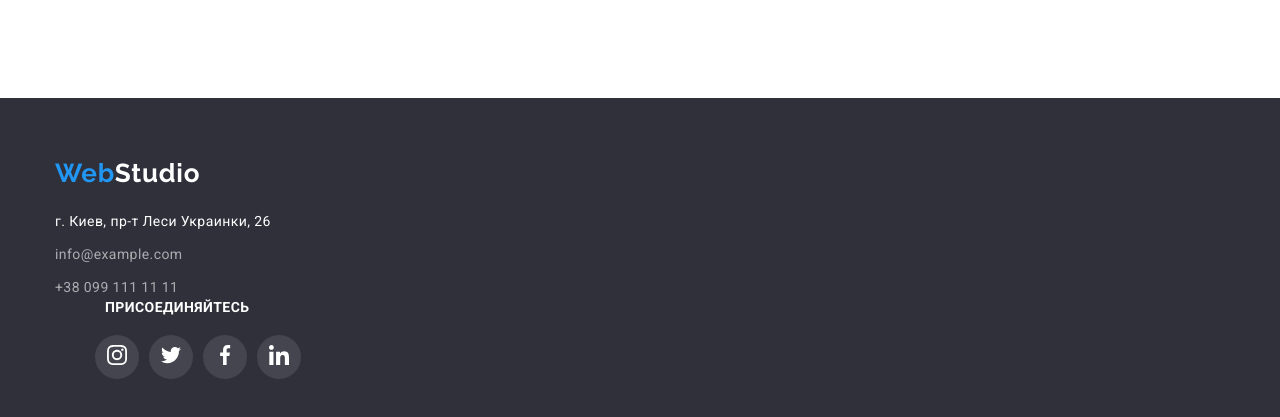
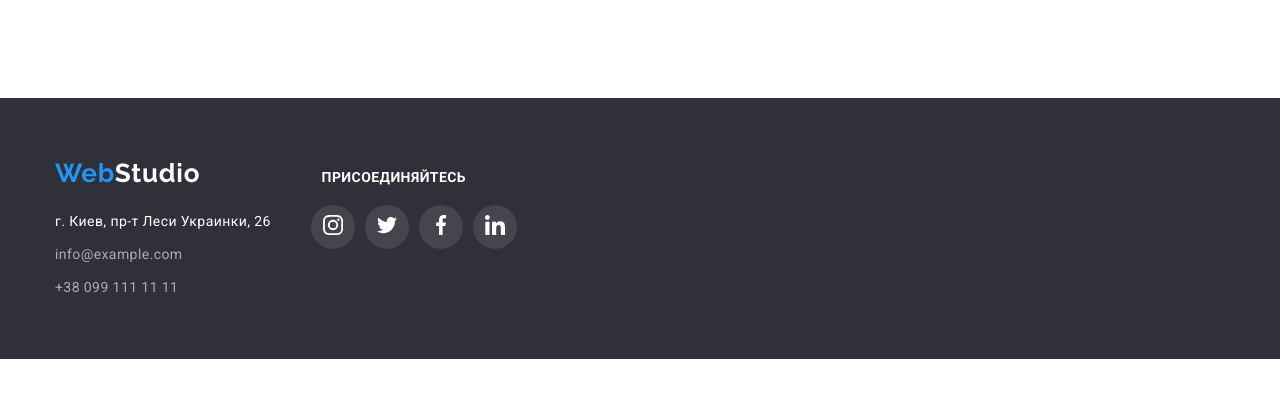
Before and after one commit to katerinadmit/goit-markup-hw-04, a plain HTML site: page index.html in a window 1280 px wide. Shown: the part 2603-3020 px from the top of the page. After the commit the page ends 2962 px from the top, so only its background shows below. Drawn offline with nearby package versions, Linux system fonts and the light colour scheme.

Commit message:
футер+-

```diff
--- a/css/styles.css
+++ b/css/styles.css
@@ -134,11 +134,8 @@ p {
   width: 16px;
   height: 16px;
   margin-right: 10px;
+}
 
-}
-.header-contact-icon{
-
-}
 .contact-link{
   display: flex;
     align-items: center;
@@ -426,6 +423,7 @@ margin-bottom: 104px;
 
 }
 .footer-section {
+
   padding-top: 60px;
   padding-bottom: 60px;
 
@@ -481,9 +479,22 @@ margin-bottom: 104px;
 .footer-item:not(:last-child) {
   margin-bottom: 9px;
 }
+.distribution{
+  display: flex;
+  align-items: baseline;
 
+}
+.contact details{
+  flex: auto;
+  flex-direction: column;
+  margin-right: 70px;
+}
+.footer-socials{
+  display: flex;
+  flex-direction: column;
+}
 .footer-socials-title{
-  margin-left: 50px;
+
   font-family: 'Roboto';
     font-style: normal;
     font-weight: 700;
@@ -492,6 +503,9 @@ margin-bottom: 104px;
     letter-spacing: 0.03em;
     text-transform: uppercase;
     color: #FFFFFF;
+    display: flex;
+      align-items: center;
+      justify-content: center;
 }
 .footer-socials-list{
   display: flex;
```
